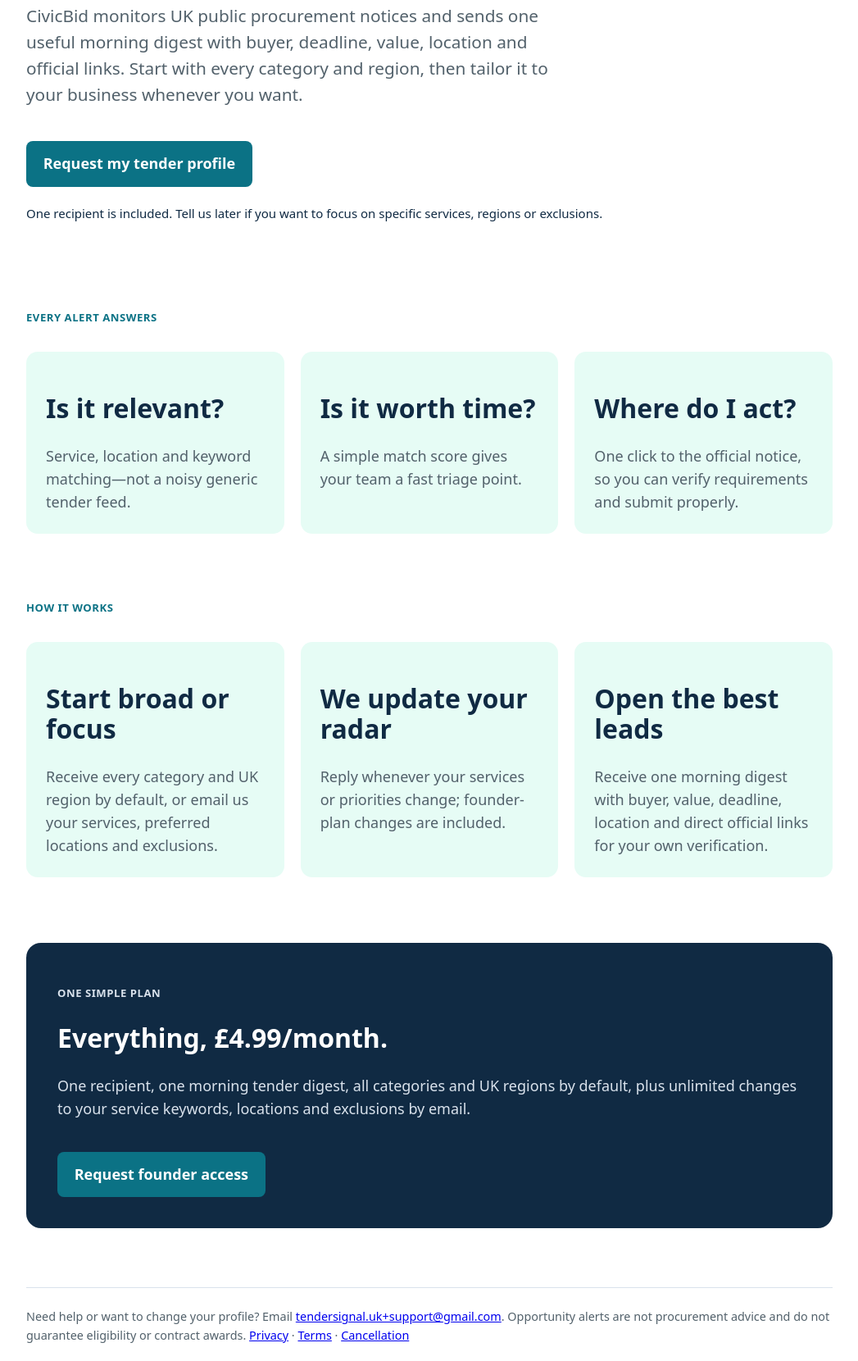
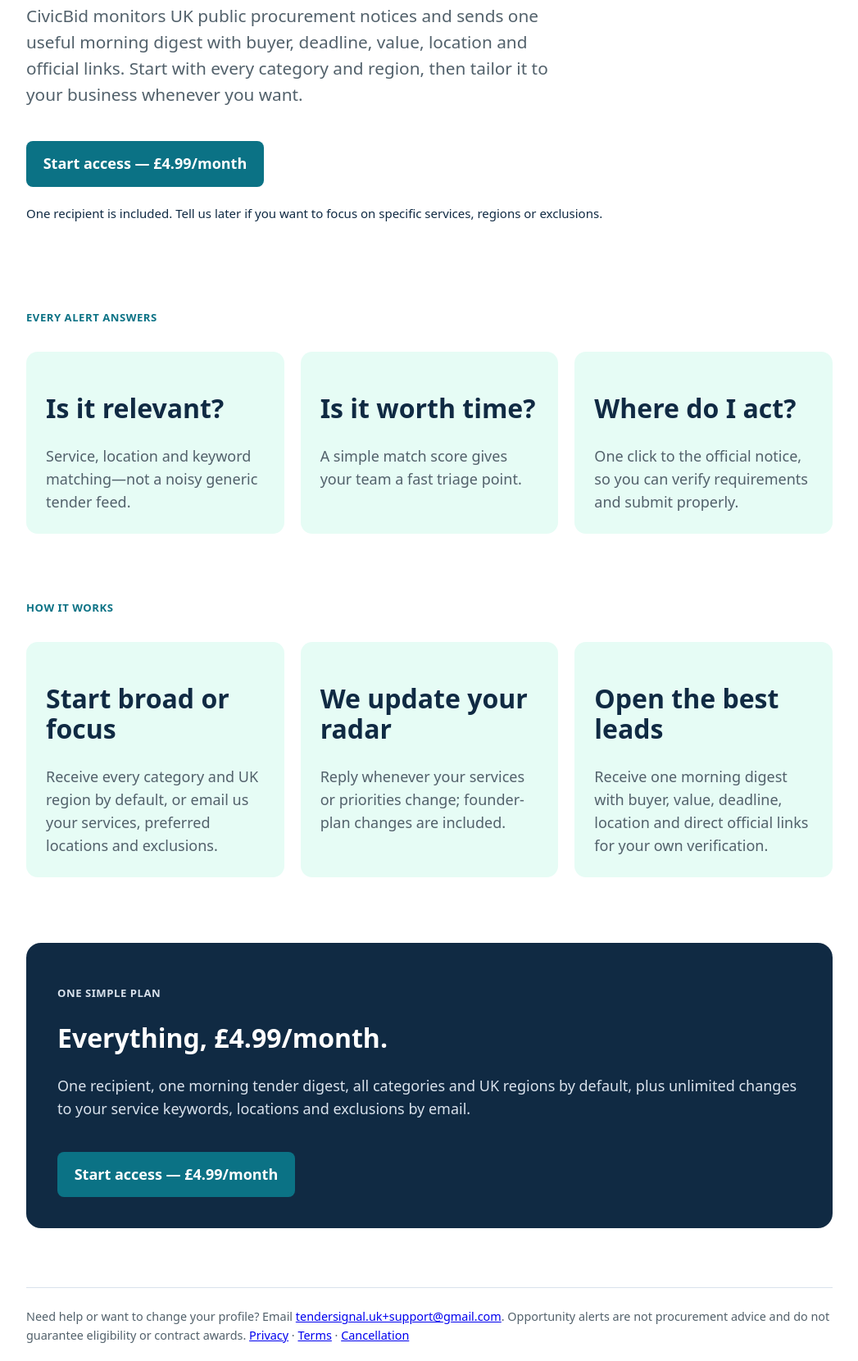
Before and after one commit to arthasmavor-cloud/tender-signal-uk, a plain HTML site: page site/index.html in a window 1280 px wide. Shown: the part 582-2242 px from the top of the page at 82% size, without its empty margins (116-1163 px from the left). Drawn offline with Linux system fonts and the light colour scheme.

Commit message:
Connect CivicBid signup form

```diff
--- a/site/index.html
+++ b/site/index.html
@@ -25,7 +25,7 @@
         <p class="preview"><strong>Founder access:</strong> one all-inclusive £4.99/month plan. Start with every tender category and UK region, then customise your digest whenever you need.</p>
         <h1>Stop finding the right tender after the deadline.</h1>
         <p class="lead">CivicBid monitors UK public procurement notices and sends one useful morning digest with buyer, deadline, value, location and official links. Start with every category and region, then tailor it to your business whenever you want.</p>
-        <a class="button" href="mailto:tendersignal.uk+contact@gmail.com?subject=CivicBid%20profile%20request&amp;body=Business%20name%3A%0D%0AWebsite%3A%0D%0ARecipient%20email%3A%0D%0AOptional%20services%20or%20keywords%20to%20focus%20on%3A%0D%0AOptional%20regions%20to%20focus%20on%3A%0D%0AOptional%20exclusions%3A">Request my tender profile</a>
+        <a class="button" href="https://script.google.com/macros/s/AKfycbyV4MPtQMDEFMOaTDLs8pHWtbiphRmRxrzglg95RV6sO9teWKWYK1g1UPzGFdhPQhnZ/exec">Start access — £4.99/month</a>
         <p><small>One recipient is included. Tell us later if you want to focus on specific services, regions or exclusions.</small></p>
       </section>
       <section>
@@ -48,7 +48,7 @@
         <p class="eyebrow">One simple plan</p>
         <h2>Everything, £4.99/month.</h2>
         <p>One recipient, one morning tender digest, all categories and UK regions by default, plus unlimited changes to your service keywords, locations and exclusions by email.</p>
-        <a class="button" href="mailto:tendersignal.uk+contact@gmail.com?subject=CivicBid%20all-inclusive%20plan%20request&amp;body=Business%20name%3A%0D%0AWebsite%3A%0D%0ARecipient%20email%3A%0D%0AOptional%20services%20or%20keywords%20to%20focus%20on%3A%0D%0AOptional%20regions%20to%20focus%20on%3A%0D%0AOptional%20exclusions%3A">Request founder access</a>
+        <a class="button" href="https://script.google.com/macros/s/AKfycbyV4MPtQMDEFMOaTDLs8pHWtbiphRmRxrzglg95RV6sO9teWKWYK1g1UPzGFdhPQhnZ/exec">Start access — £4.99/month</a>
       </section>
       <footer>Need help or want to change your profile? Email <a href="mailto:tendersignal.uk+support@gmail.com">tendersignal.uk+support@gmail.com</a>. Opportunity alerts are not procurement advice and do not guarantee eligibility or contract awards. <a href="privacy.html">Privacy</a> · <a href="terms.html">Terms</a> · <a href="cancellation.html">Cancellation</a></footer>
     </main>
```
